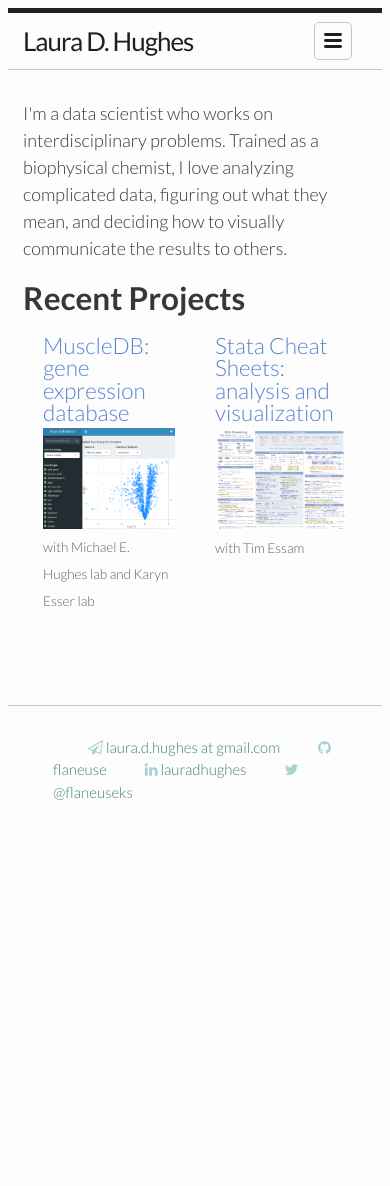
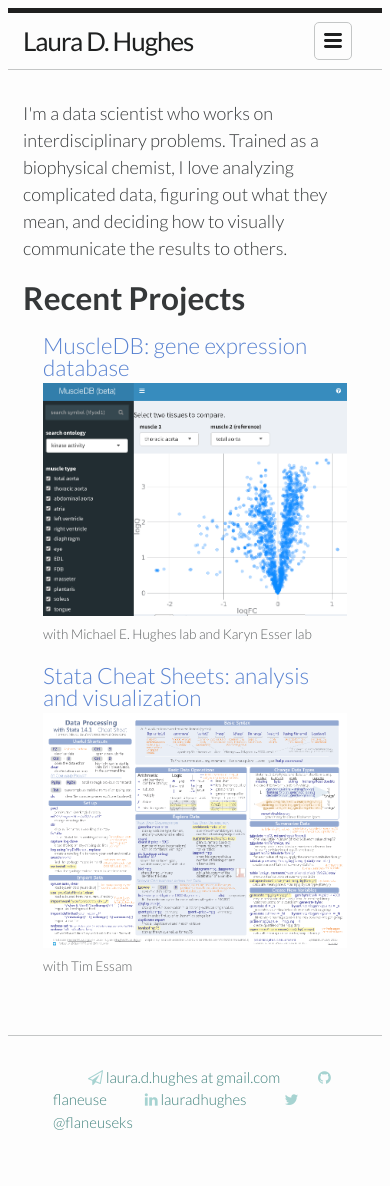
Before and after one commit to flaneuse/flaneuse.github.io, a Jekyll site: the page built from index.html, in a window 390 px wide. Built offline with Jekyll 4.4.1, drawn with Linux system fonts in a browser that asks for light colours; before the commit the page ends 900 px from its top, so only the background shows below that.

Commit message:
small screen adjust

```diff
--- a/_sass/_layout.scss
+++ b/_sass/_layout.scss
@@ -185,6 +185,10 @@
     @media (max-width: 850px) {
       width: 50%
     }
+
+    @media (max-width: 500px) {
+      width: 100%
+    }
   }
 
 
```
